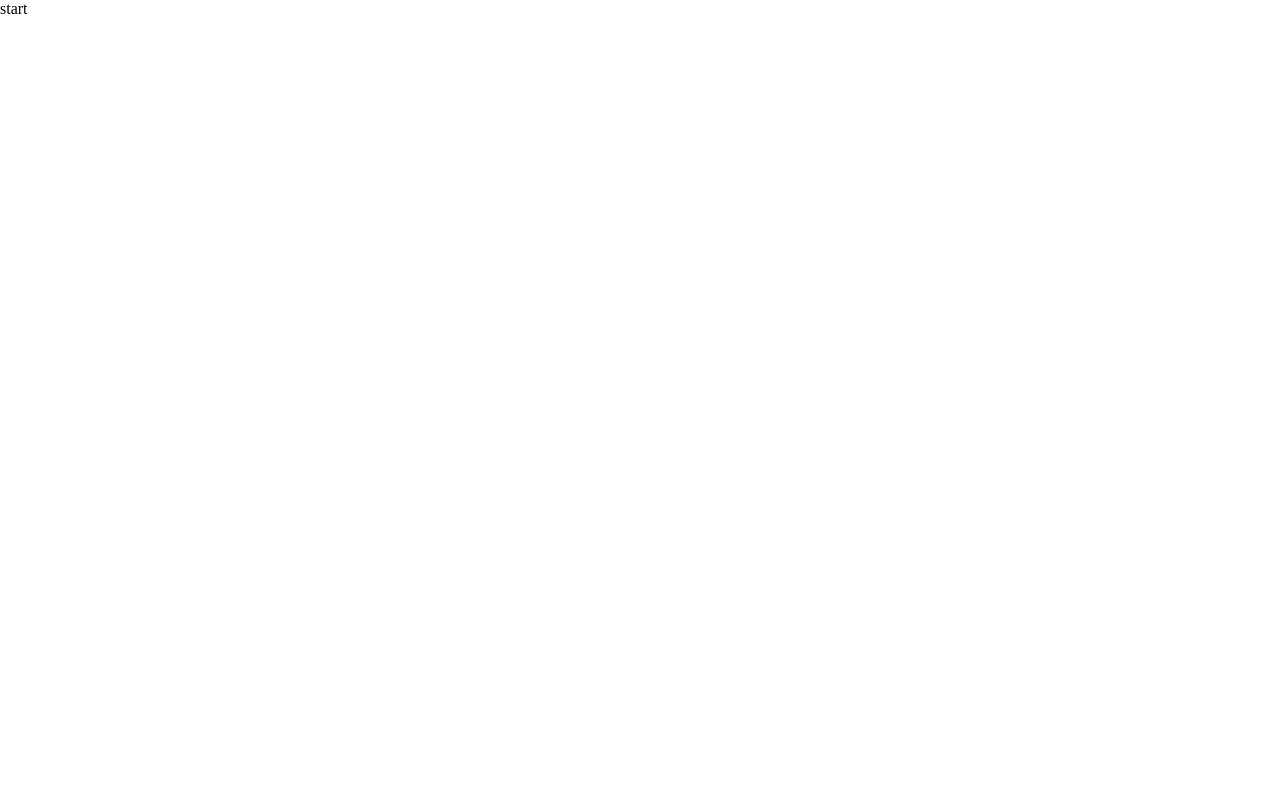
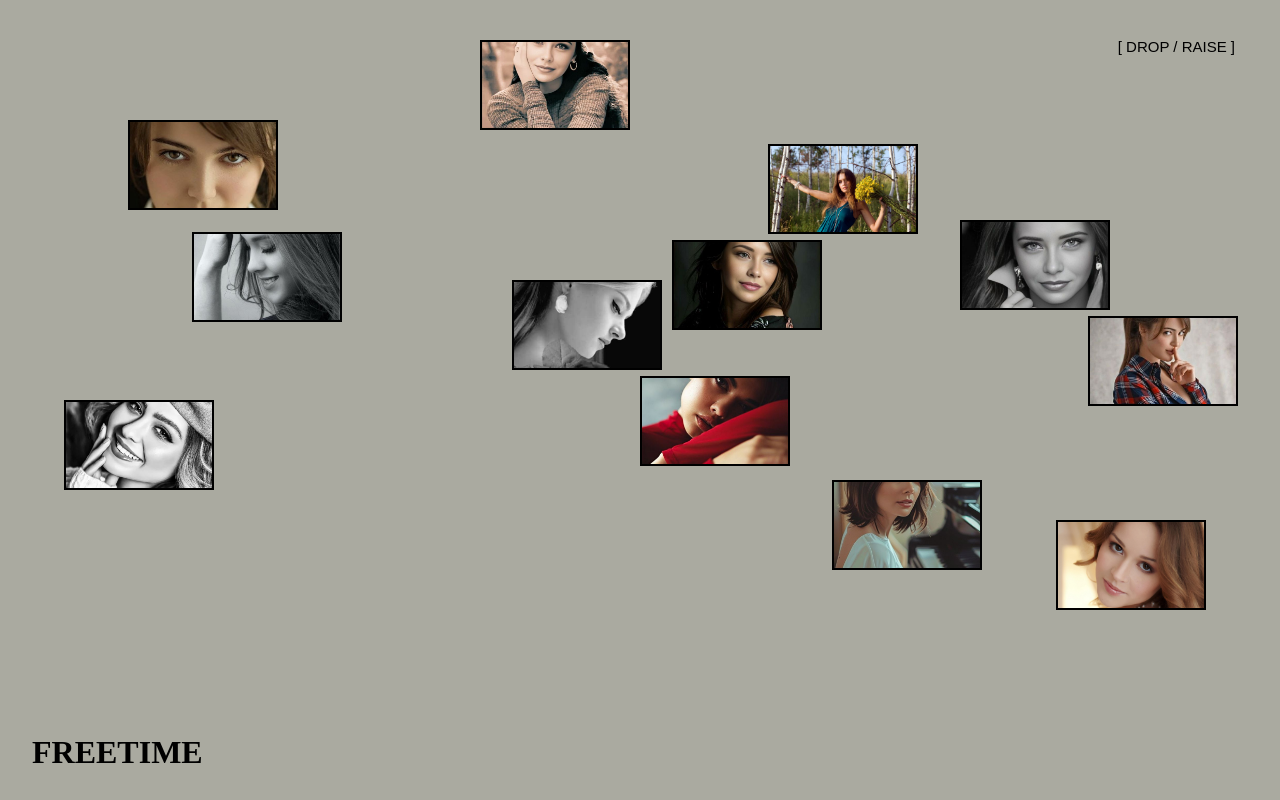
Before and after one commit to freetimezp/js-portfolio-158-gravity, a plain HTML site: page index.html in a window 1280 px wide. Drawn offline with nearby package versions, Linux system fonts and the light colour scheme.

Commit message:
02. js-portfolio-158-gravity. Main UI.

```diff
--- a/assets/css/style.css
+++ b/assets/css/style.css
@@ -9,3 +9,152 @@
 a {
     text-decoration: none;
 }
+
+html, body {
+    width: 100vw;
+    height: 100vh;
+    background: #000;
+    overflow: hidden;
+}
+
+img {
+    width: 100%;
+    height: 100%;
+    object-fit: cover;
+}
+
+.container {
+    position: absolute;
+    width: 100%;
+    height: 100%;
+    z-index: 2;
+}
+
+#toggle-btn {
+    position: absolute;
+    top: 2em;
+    right: 2em;
+    background: none;
+    border: none;
+    outline: none;
+    text-transform: uppercase;
+    font-size: 15px;
+    padding: 0.5em 1em;
+    cursor: pointer;
+    color: #000;
+    z-index: 2;
+}
+
+.item {
+    position: absolute;
+    width: 150px;
+    height: 90px;
+    border: 2px solid #000;
+}
+
+.item-1 {
+    top: 50%;
+    left: 5%;
+}
+.item-2 {
+    top: 15%;
+    left: 10%;
+}
+.item-3 {
+    top: 29%;
+    left: 15%;
+}
+.item-4 {
+    top: 5%;
+    left: 37.5%;
+}
+.item-5 {
+    top: 35%;
+    left: 40%;
+}
+.item-6 {
+    top: 30%;
+    left: 52.5%;
+}
+.item-7 {
+    top: 47%;
+    left: 50%;
+}
+.item-8 {
+    top: 18%;
+    left: 60%;
+}
+.item-9 {
+    top: 60%;
+    left: 65%;
+}
+.item-10 {
+    top: 27.5%;
+    left: 75%;
+}
+.item-11 {
+    top: 39.5%;
+    left: 85%;
+}
+.item-12 {
+    top: 65%;
+    left: 82.5%;
+}
+
+.overlay {
+    position: absolute;
+    top: 0;
+    left: 0;
+    width: 100%;
+    height: 100%;
+    padding: 1em;
+    background: #aaaaa0;
+    z-index: 0;
+    clip-path: polygon(0% 0%, 100% 0%, 100% 100%, 0% 100%);
+}
+
+.overlay h1 {
+    position: absolute;
+    bottom: 0%;
+    left: 0%;
+    padding: 1em;
+    text-transform: uppercase;
+    line-height: 100%;
+}
+
+.overlay h1 span {
+    font-size: 10vw;
+}
+
+.content {
+    position: relative;
+    width: 100%;
+    display: flex;
+}
+
+.col {
+    flex: 1;
+    padding: 2em;
+    gap: 2em;
+}
+
+.col .line:nth-child(1) {
+    margin-bottom: 1em;
+    opacity: 0.5;
+}
+
+.line {
+    position: relative;
+    width: 100%;
+    height: 24px;
+    clip-path: polygon(0% 0%, 100% 0%, 100% 100%, 0% 100%);
+    opacity: 0.75;
+}
+
+.line p {
+    position: absolute;
+    text-transform: uppercase;
+    font-size: 14px;
+    color: #fff;
+    transform: translateY(30px);
+}
--- a/index.html
+++ b/index.html
@@ -6,12 +6,129 @@
     <meta http-equiv="X-UA-Compatible" content="IE=edge" />
     <meta name="viewport" content="width=device-width, initial-scale=1.0">
     <link rel="stylesheet" href="./assets/css/style.css">
-    <title>Project</title>
+    <title>Project | Gravity Gallery</title>
 </head>
 
 <body>
-    start
+    <div class="container">
+        <button id="toggle-btn">[ Drop / Raise ]</button>
 
+        <div class="item item-1">
+            <img src="assets/images/img1.jpg" alt="item">
+        </div>
+        <div class="item item-2">
+            <img src="assets/images/img2.jpg" alt="item">
+        </div>
+        <div class="item item-3">
+            <img src="assets/images/img3.jpg" alt="item">
+        </div>
+        <div class="item item-4">
+            <img src="assets/images/img4.jpg" alt="item">
+        </div>
+        <div class="item item-5">
+            <img src="assets/images/img5.jpg" alt="item">
+        </div>
+        <div class="item item-6">
+            <img src="assets/images/img6.jpg" alt="item">
+        </div>
+        <div class="item item-7">
+            <img src="assets/images/img7.jpg" alt="item">
+        </div>
+        <div class="item item-8">
+            <img src="assets/images/img8.jpg" alt="item">
+        </div>
+        <div class="item item-9">
+            <img src="assets/images/img9.jpg" alt="item">
+        </div>
+        <div class="item item-10">
+            <img src="assets/images/img10.jpg" alt="item">
+        </div>
+        <div class="item item-11">
+            <img src="assets/images/img11.jpg" alt="item">
+        </div>
+        <div class="item item-12">
+            <img src="assets/images/img12.jpg" alt="item">
+        </div>
+    </div>
+
+    <div class="overlay">
+        <h1>Freetime</h1>
+    </div>
+
+    <div class="content">
+        <div class="col">
+            <div class="line">
+                <p>About Us</p>
+            </div>
+            <div class="line">
+                <p>Our Team</p>
+            </div>
+            <div class="line">
+                <p>Our Mission</p>
+            </div>
+            <div class="line">
+                <p>Careers</p>
+            </div>
+            <div class="line">
+                <p>Contact</p>
+            </div>
+        </div>
+        <div class="col">
+            <div class="line">
+                <p>Services</p>
+            </div>
+            <div class="line">
+                <p>Web Development</p>
+            </div>
+            <div class="line">
+                <p>Mobile Apps</p>
+            </div>
+            <div class="line">
+                <p>UI/UX Design</p>
+            </div>
+            <div class="line">
+                <p>SEO Optimization</p>
+            </div>
+        </div>
+        <div class="col">
+            <div class="line">
+                <p>Projects</p>
+            </div>
+            <div class="line">
+                <p>E-Commerce</p>
+            </div>
+            <div class="line">
+                <p>Portfolio</p>
+            </div>
+            <div class="line">
+                <p>Blog</p>
+            </div>
+            <div class="line">
+                <p>Landing Pages</p>
+            </div>
+        </div>
+        <div class="col">
+            <div class="line">
+                <p>Resources</p>
+            </div>
+            <div class="line">
+                <p>Tutorials</p>
+            </div>
+            <div class="line">
+                <p>Documentation</p>
+            </div>
+            <div class="line">
+                <p>Community</p>
+            </div>
+            <div class="line">
+                <p>Social</p>
+            </div>
+        </div>
+    </div>
+
+
+    <script src="https://cdnjs.cloudflare.com/ajax/libs/matter-js/0.17.1/matter.min.js"></script>
+    <script src="https://cdnjs.cloudflare.com/ajax/libs/gsap/3.12.5/gsap.min.js"></script>
     <script src="./assets/js/main.js"></script>
 </body>
 
```
Also changed, not shown: assets/images/img1.jpg (added), assets/images/img10.jpg (added), assets/images/img11.jpg (added), assets/images/img12.jpg (added), assets/images/img2.jpg (added), assets/images/img3.jpg (added), assets/images/img4.jpg (added), assets/images/img5.jpg (added), assets/images/img6.jpg (added), assets/images/img7.jpg (added), assets/images/img8.jpg (added), assets/images/img9.jpg (added).
